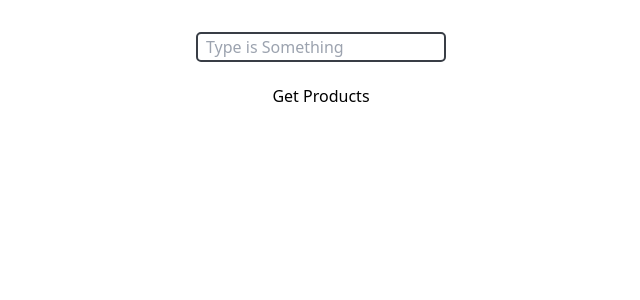
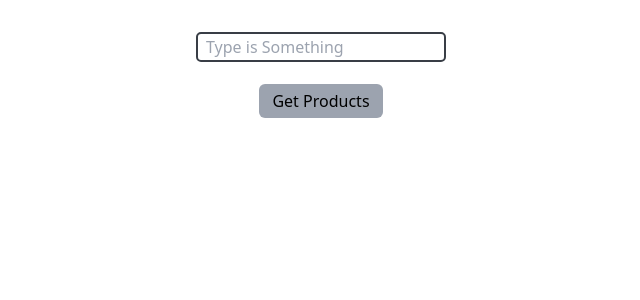
Before and after one commit to XuanCbbLin/react-todo, a React (Vite) app: page / in a window 1280 px wide. Shown: the top 300 px of the page, without its empty margins (319-959 px from the left). Built offline with nearby package versions, Linux system fonts and the light colour scheme.

Commit message:
style: 新增 button 樣式

```diff
--- a/src/ui/Product.tsx
+++ b/src/ui/Product.tsx
@@ -5,7 +5,12 @@ export default function Products() {
 
     return (
         <div>
-            <button onClick={() => getProducts()}>Get Products</button>
+            <button
+                className="rounded-md border border-transparent px-3 py-1 text-base font-medium cursor-pointer mx-auto mb-5 bg-gray-400"
+                onClick={() => getProducts()}
+            >
+                Get Products
+            </button>
             {products.map((product) => (
                 <h1 key={product.id}>{product.title}</h1>
             ))}
```
